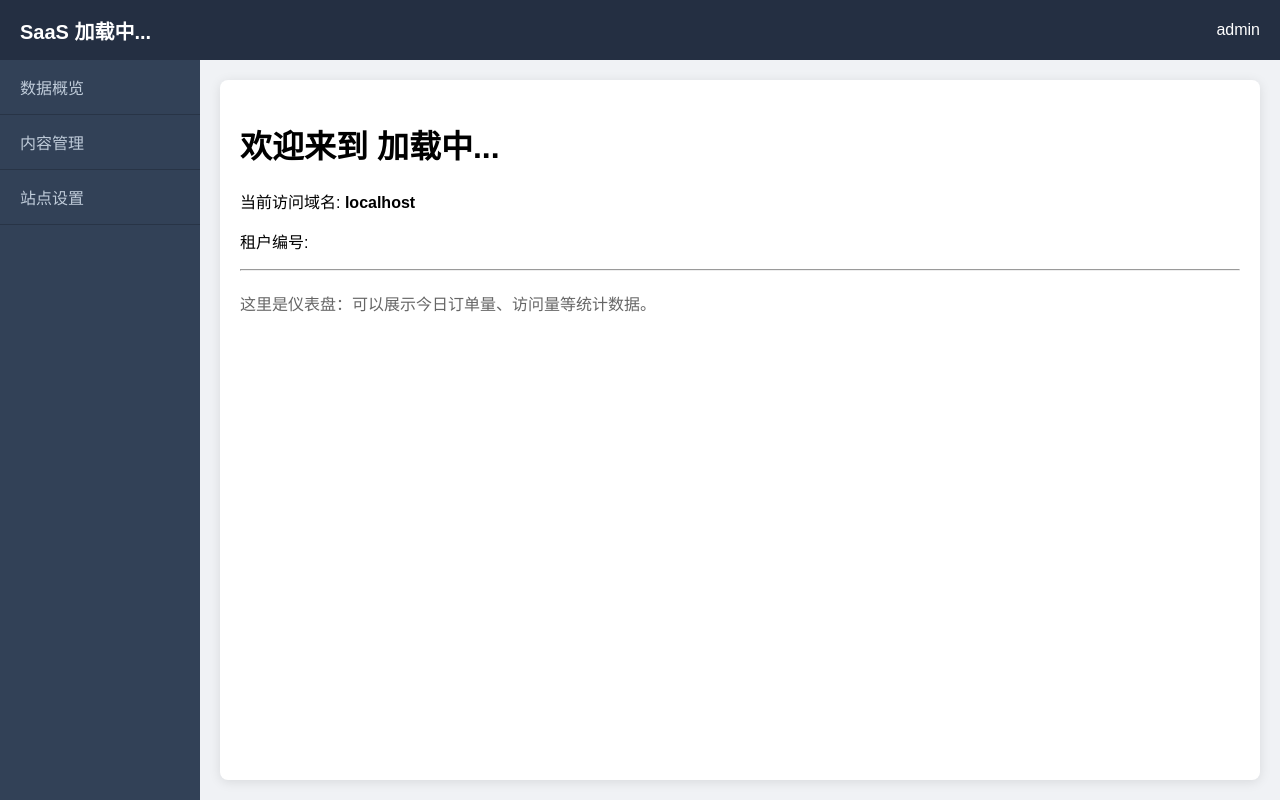
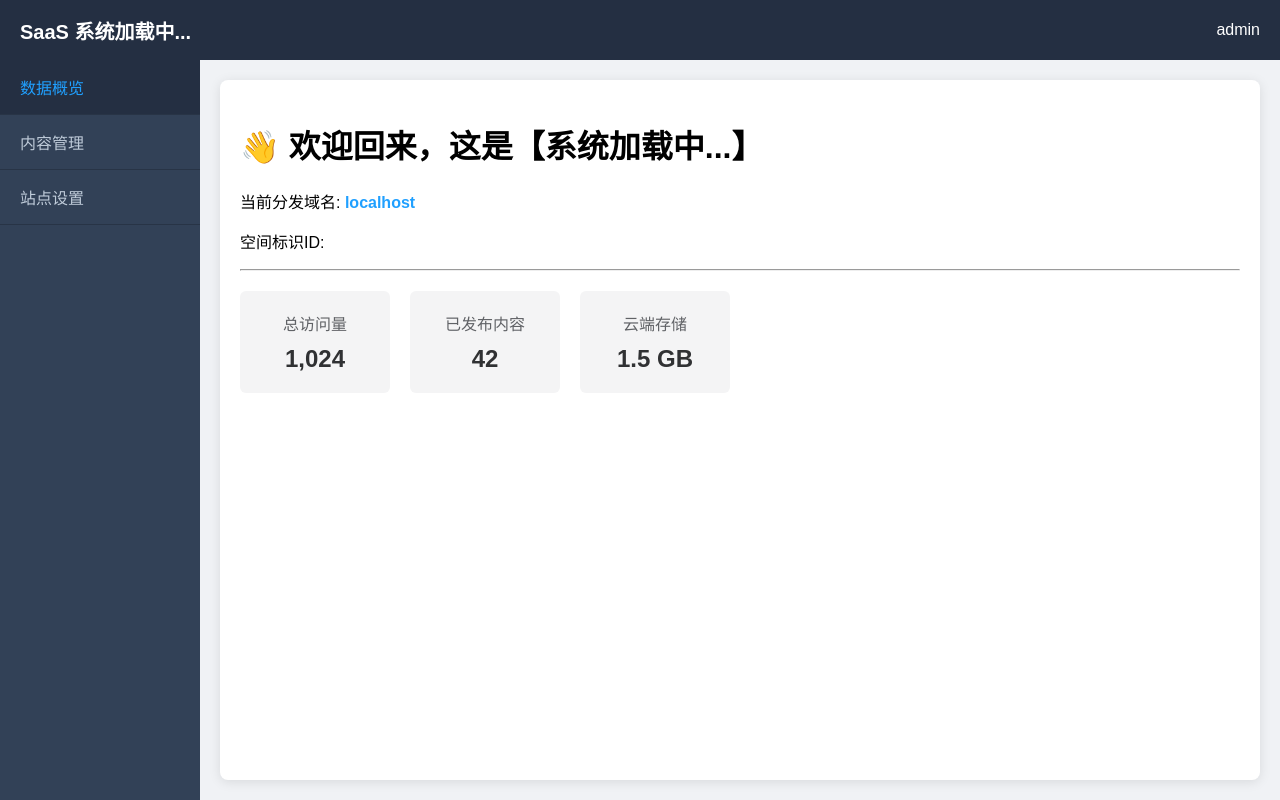
Before and after one commit to xyrjok/cdnsass, a Vue app: page / in a window 1280 px wide. Built offline with nearby package versions, Linux system fonts and the light colour scheme; no server answers.

Commit message:
Update App.vue

```diff
--- a/src/App.vue
+++ b/src/App.vue
@@ -1,6 +1,6 @@
 <template>
   <div class="app-layout">
-    <Header :siteName="tenant.name" />
+    <Header :siteName="siteConfig.name" />
     <div class="main-body">
 
       <Aside v-model="activeTab" />
@@ -8,31 +8,50 @@
       <Main>
         <div class="saas-content">
 
-          <div v-if="activeTab === 'dashboard'">
-            <h1>欢迎来到 {{ tenant.name }}</h1>
-            <p>当前访问域名: <strong>{{ currentHost }}</strong></p>
-            <p>租户编号: {{ tenant.id }}</p>
+          <div v-if="activeTab === 'overview'">
+            <h1>👋 欢迎回来，这是【{{ siteConfig.name }}】</h1>
+            <p>当前分发域名: <strong style="color: #20a0ff;">{{ currentHost }}</strong></p>
+            <p>空间标识ID: {{ siteConfig.id }}</p>
             <hr />
-            <p style="color: #666; margin-top: 20px;">这里是仪表盘：可以展示今日订单量、访问量等统计数据。</p>
+            <div style="display: flex; gap: 20px; margin-top: 20px;">
+              <div class="data-card">总访问量<br/><h3>1,024</h3></div>
+              <div class="data-card">已发布内容<br/><h3>42</h3></div>
+              <div class="data-card">云端存储<br/><h3>1.5 GB</h3></div>
+            </div>
           </div>
 
-          <div v-if="activeTab === 'business'">
-            <h1>业务管理</h1>
+          <div v-if="activeTab === 'content'">
+            <h1>内容管理</h1>
             <hr />
-            <p style="color: #666;">这里是业务管理页面。你可以放一个商品列表，或者分类管理的表格。</p>
-            <button class="mock-btn">添加新商品 / 业务</button>
+            <p style="color: #666;">在这里管理当前域名下的图片、文章或分发资源。</p>
+            <button class="mock-btn" @click="showAlert('准备打开文件上传器...')">上传新内容</button>
+            <button class="mock-btn" style="background: #67c23a; margin-left: 10px;" @click="showAlert('准备写新文章...')">新建图文</button>
           </div>
 
           <div v-if="activeTab === 'settings'">
-            <h1>系统设置</h1>
+            <h1>站点设置</h1>
             <hr />
-            <p style="color: #666;">这里是系统设置。租户可以在这里修改他们的店铺参数。</p>
+            <p style="color: #666;">配置当前个人专属站点的基础参数。</p>
+
             <div style="margin-top: 20px;">
-              <label>店铺名称：</label>
-              <input type="text" :value="tenant.name" style="padding: 8px; border: 1px solid #ccc; border-radius: 4px; width: 250px;" />
+              <label>站点名称：</label>
+              <input
+                type="text"
+                v-model="siteConfig.name"
+                style="padding: 8px; border: 1px solid #ccc; border-radius: 4px; width: 250px;"
+              />
             </div>
+
             <div style="margin-top: 15px;">
-              <button class="mock-btn">保存设置</button>
+              <label>主题色调：</label>
+              <select style="padding: 8px; border: 1px solid #ccc; border-radius: 4px; width: 100px;">
+                <option>浅色模式</option>
+                <option>深色模式</option>
+              </select>
+            </div>
+
+            <div style="margin-top: 25px;">
+              <button class="mock-btn" @click="saveSettings">保存配置</button>
             </div>
           </div>
 
@@ -48,28 +67,39 @@ import Header from './layout/header/index.vue';
 import Aside from './layout/aside/index.vue';
 import Main from './layout/main/index.vue';
 
-const tenant = ref({ name: '加载中...' });
+// 变量名从 tenant 改为 siteConfig (站点配置)
+const siteConfig = ref({ name: '系统加载中...' });
 const currentHost = ref(window.location.hostname);
-
-// 定义一个变量记录当前选中的页面，默认显示 'dashboard' (仪表盘)
-const activeTab = ref('dashboard');
+const activeTab = ref('overview');
 
 onMounted(async () => {
   try {
-    const res = await fetch('/api/tenant');
-    tenant.value = await res.json();
-    document.title = tenant.value.name;
+    // 请求新的接口地址
+    const res = await fetch('/api/site-info');
+    siteConfig.value = await res.json();
+    document.title = siteConfig.value.name;
   } catch(e) {
     console.error(e);
   }
 });
+
+const showAlert = (msg) => {
+  alert(msg);
+};
+
+const saveSettings = () => {
+  const newName = siteConfig.value.name;
+  alert(`保存成功！\n当前空间名称已更新为：【${newName}】\n\n(注意：前端展示已生效，但写入 KV 数据库的接口待后续开发)`);
+  document.title = newName;
+};
 </script>
 
 <style scoped>
 .app-layout { display: flex; flex-direction: column; height: 100vh; }
 .main-body { display: flex; flex: 1; overflow: hidden; }
 .saas-content { padding: 20px; background: white; border-radius: 8px; margin: 20px; box-shadow: 0 2px 12px rgba(0,0,0,0.1); width: 100%; overflow-y: auto; }
-/* 模拟按钮的简单样式 */
 .mock-btn { padding: 10px 15px; background: #20a0ff; color: white; border: none; border-radius: 4px; cursor: pointer; transition: 0.3s; }
-.mock-btn:hover { background: #1c8ce0; }
+.mock-btn:hover { opacity: 0.8; }
+.data-card { background: #f4f4f5; padding: 20px; border-radius: 6px; width: 150px; text-align: center; color: #606266; }
+.data-card h3 { color: #303133; margin: 10px 0 0 0; font-size: 24px;}
 </style>
```
